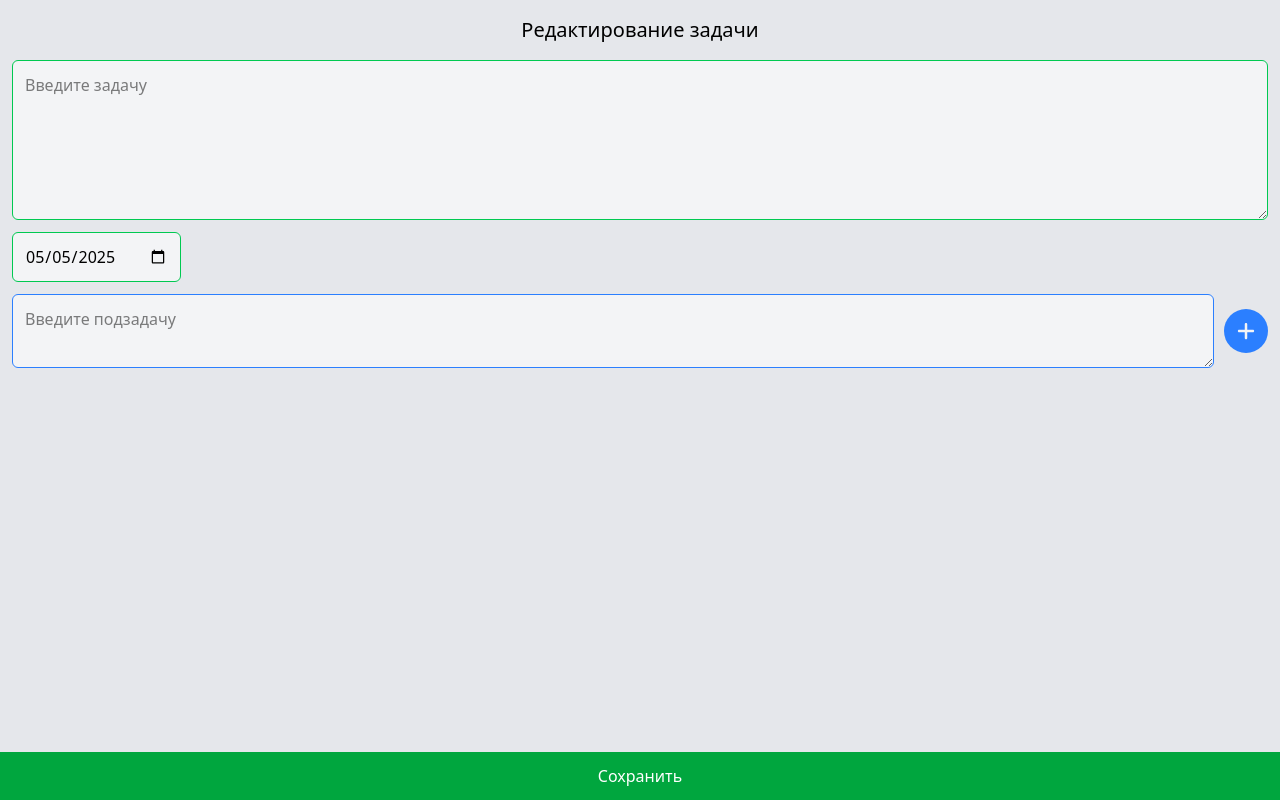
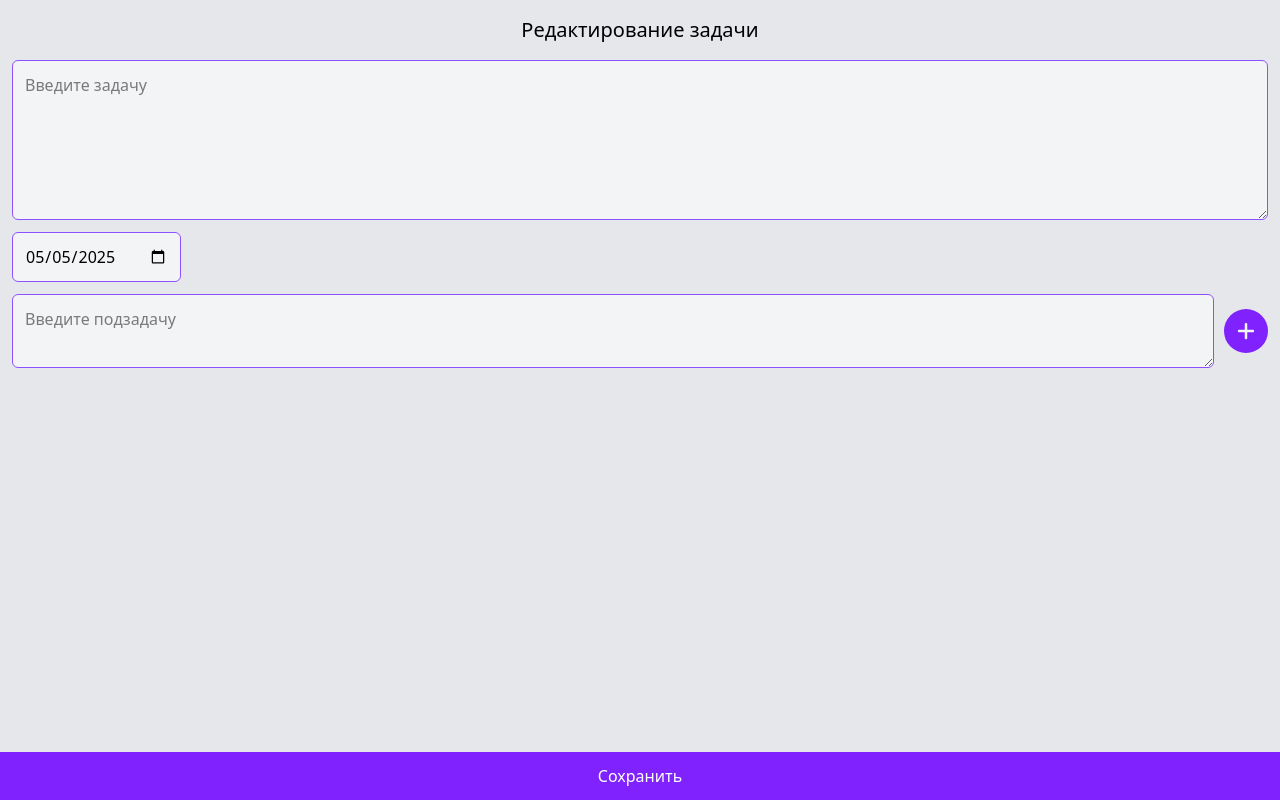
Before and after one commit to Evgeniy-Shabakov/todo-list, a Nuxt app: page /1 in a window 1280 px wide. Built offline with nearby package versions, Linux system fonts and the light colour scheme.

Commit message:
CSS - Redesign

```diff
--- /dev/null
+++ b/components/icon/arrow-down.vue
@@ -0,0 +1,10 @@
+<template>
+   <svg xmlns="http://www.w3.org/2000/svg"
+        viewBox="0 0 384 512"
+        fill="currentColor"
+        height="20"
+        width="20">
+      <path
+            d="M169.4 470.6c12.5 12.5 32.8 12.5 45.3 0l160-160c12.5-12.5 12.5-32.8 0-45.3s-32.8-12.5-45.3 0L224 370.8 224 64c0-17.7-14.3-32-32-32s-32 14.3-32 32l0 306.7L54.6 265.4c-12.5-12.5-32.8-12.5-45.3 0s-12.5 32.8 0 45.3l160 160z" />
+   </svg>
+</template>
--- /dev/null
+++ b/components/icon/arrow-up.vue
@@ -0,0 +1,10 @@
+<template>
+   <svg xmlns="http://www.w3.org/2000/svg"
+        viewBox="0 0 384 512"
+        fill="currentColor"
+        height="20"
+        width="20">
+      <path
+            d="M214.6 41.4c-12.5-12.5-32.8-12.5-45.3 0l-160 160c-12.5 12.5-12.5 32.8 0 45.3s32.8 12.5 45.3 0L160 141.2 160 448c0 17.7 14.3 32 32 32s32-14.3 32-32l0-306.7L329.4 246.6c12.5 12.5 32.8 12.5 45.3 0s12.5-32.8 0-45.3l-160-160z" />
+   </svg>
+</template>
--- a/pages/[id].vue
+++ b/pages/[id].vue
@@ -71,20 +71,20 @@ function removeSubTodo(index) {
       <div class="mt-2 mb-14 flex flex-col gap-3">
 
          <textarea ref="taskInput"
-                   class="bg-gray-100 border border-green-500 rounded-md h-40 p-3"
+                   class="bg-gray-100 border border-violet-500 rounded-md h-40 p-3"
                    v-model="title"
                    placeholder="Введите задачу" />
 
          <input type="date"
                 v-model="date"
-                class="bg-gray-100 border border-green-500 rounded-md p-3 w-max">
+                class="bg-gray-100 border border-violet-500 rounded-md p-3 w-max">
 
          <div class="flex items-center justify-between gap-2.5">
-            <textarea class="bg-gray-100 border border-blue-500 rounded-md w-full p-3"
+            <textarea class="bg-gray-100 border border-violet-500 rounded-md w-full p-3"
                       v-model="subTodoInput"
                       placeholder="Введите подзадачу" />
 
-            <button class="bg-blue-500 active:bg-green-400 p-3 rounded-full text-gray-100"
+            <button class="bg-violet-600 p-3 rounded-full text-gray-100"
                     @click="addSubTodo">
                <IconPlus></IconPlus>
             </button>
@@ -106,7 +106,7 @@ function removeSubTodo(index) {
 
       </div>
 
-      <button class="fixed bottom-0 left-0 w-full p-3 bg-green-600 text-white"
+      <button class="fixed bottom-0 left-0 w-full p-3 bg-violet-600 text-white"
               @click="id == 'create' ? btnAddTodoHandler() : navigateTo('/')">
          {{ id == 'create' ? 'Добавить созданную задачу' : 'Сохранить' }}
       </button>
--- a/pages/index.vue
+++ b/pages/index.vue
@@ -24,16 +24,21 @@ import { formatDate, isToday, isTomorrow, isPaste } from '~/js/date-helper'
                <div class="text-xs">{{ formatDate(todo.date) }}</div>
             </div>
 
-            <div class="bg-green-400 rounded-md p-3 mt-3 text-green-900">
+            <div class="bg-green-500 rounded-md p-3 mt-3 text-green-900">
 
                <div class="flex items-center justify-between">
                   <div>
                      {{ todo.title }}
                   </div>
-                  <div class="text-red-500"
-                       @click.stop="removeTodo(index)">
-                     <IconTrash></IconTrash>
+                  <div class="flex gap-1">
+                     <IconArrowDown class="text-violet-500"
+                                @click.stop="" />
+                     <IconArrowUp class="text-violet-500 mr-2.5"
+                                @click.stop="" />
+                     <IconTrash class="text-red-500"
+                                @click.stop="removeTodo(index)" />
                   </div>
+
                </div>
 
             </div>
@@ -55,7 +60,7 @@ import { formatDate, isToday, isTomorrow, isPaste } from '~/js/date-helper'
          </div>
       </div>
 
-      <button class="fixed bottom-0 left-0 w-full p-3 bg-green-600 text-white"
+      <button class="fixed bottom-0 left-0 w-full p-3 bg-violet-600 text-white"
               @click="navigateTo('/create')">
          Добавить новую задачу
       </button>
```
